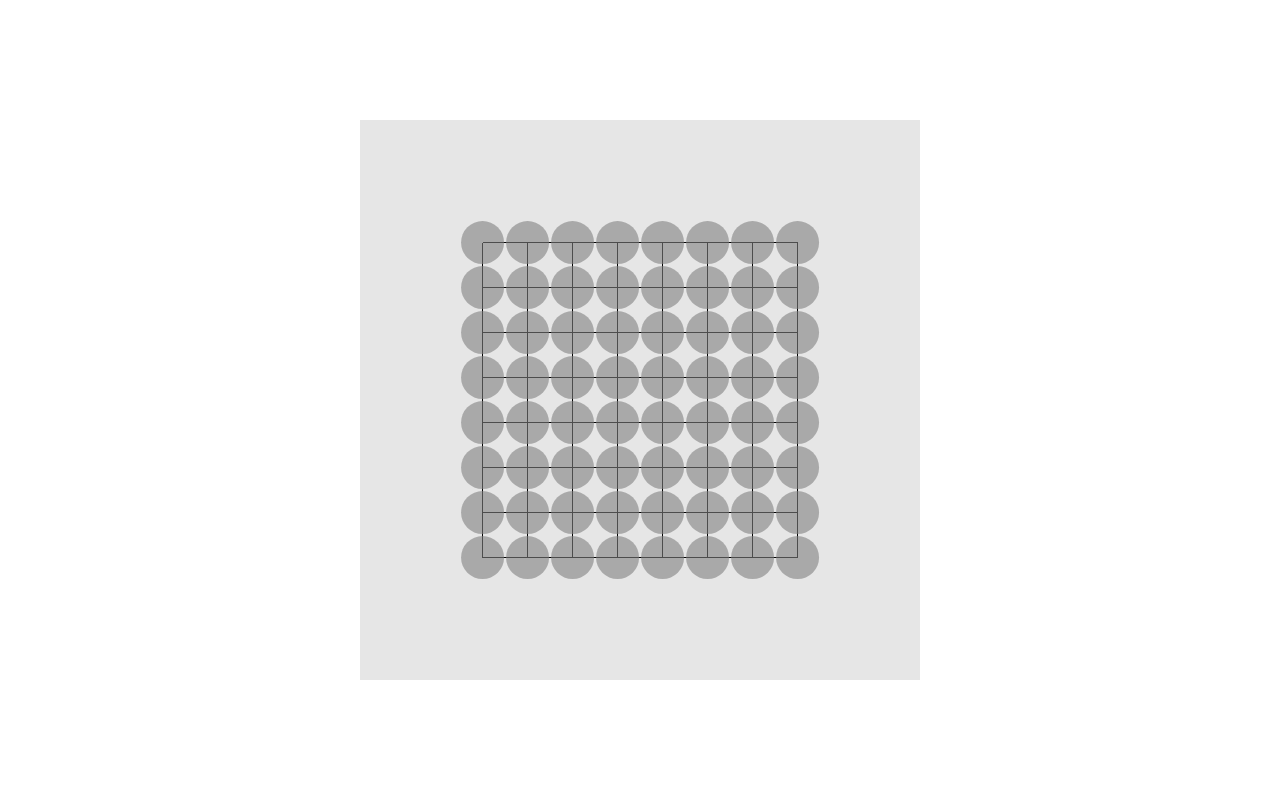
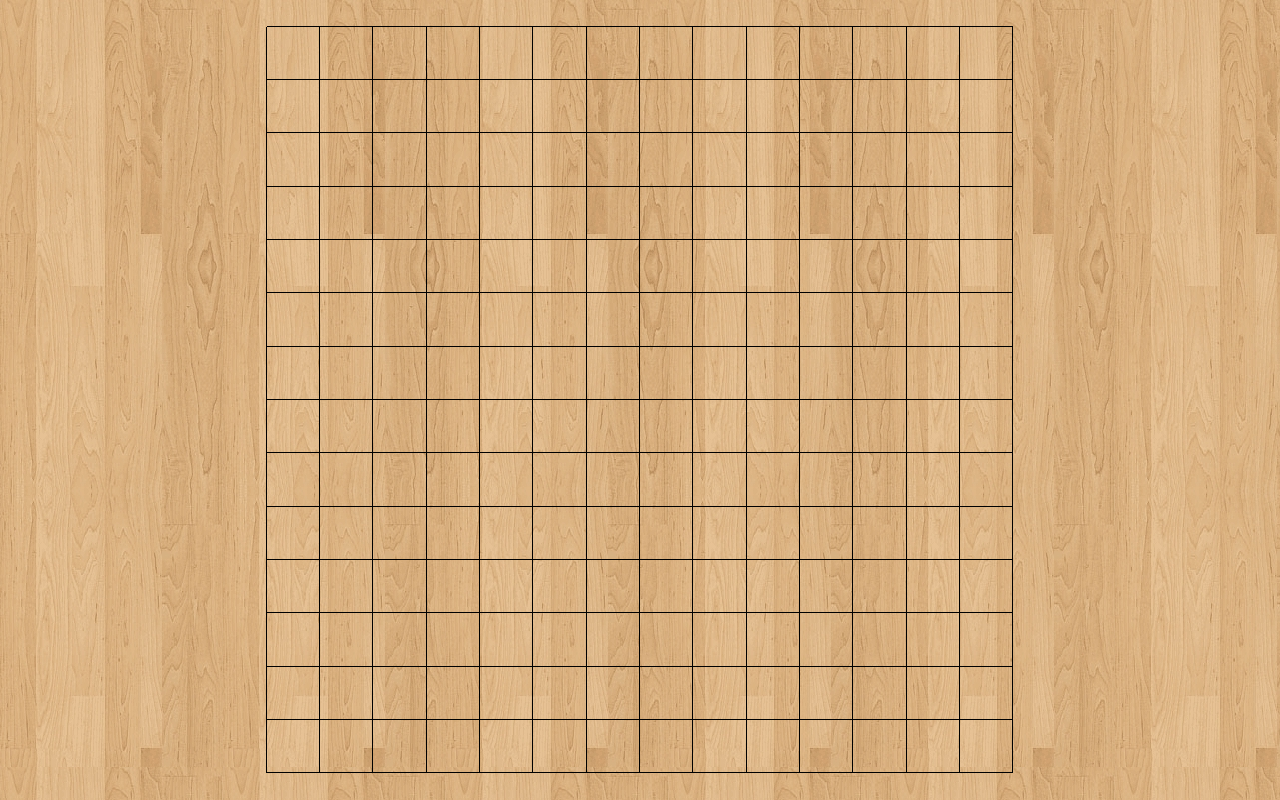
Before and after one commit to Arman92/Gomoku, a React (Create React App) app: page / in a window 1280 px wide. Built offline with nearby package versions, Linux system fonts and the light colour scheme.

Commit message:
Board Game CSS ready to rock

```diff
--- a/src/components/App/styled.ts
+++ b/src/components/App/styled.ts
@@ -1,8 +1,11 @@
 import styled from "styled-components";
+import backgroundImage from "@gobang/assets/imgs/wood-bg.jpg";
 
 export const AppContainer = styled.div`
   height: 100%;
+  width: 100%;
   display: flex;
   justify-content: center;
   align-items: center;
+  background-image: url(${backgroundImage});
 `;
--- a/src/components/Board/index.tsx
+++ b/src/components/Board/index.tsx
@@ -3,15 +3,15 @@ import React, { FC } from "react";
 import { BoardContainer, ButtonContainer, Button } from "./styled";
 
 const BoardComponent: FC = () => {
-  const rows = 8;
-  const columns = 8;
+  const rows = 15;
+  const columns = 15;
 
   const buttons: any[] = [];
 
   for (let i = 0; i < rows * columns; i++) {
     buttons.push(
-      <ButtonContainer>
-        <Button key={`btn-${i}`}/>
+      <ButtonContainer rows={rows} columns={columns} key={`btn-${i}`}>
+        <Button />
       </ButtonContainer>
     );
   }
--- a/src/components/Board/styled.ts
+++ b/src/components/Board/styled.ts
@@ -1,5 +1,4 @@
 import styled from "styled-components";
-import backgroundImage from "@gobang/assets/imgs/14103.jpg";
 
 type BoardProps = {
   rows: number;
@@ -7,17 +6,17 @@ type BoardProps = {
 };
 
 export const BoardContainer = styled.div<BoardProps>`
+  width: 100vw;
+  height: 100vw;
+  max-width: 100vh;
+  max-height: 100vh;
+  object-fit: contain;
   display: grid;
-  grid-template-rows: repeat(${props => props.rows}, 4.5rem);
-  grid-template-columns: repeat(${(props: any) => props.columns}, 4.5rem);
-  /* background-image: url(${backgroundImage}); */
-  background: #e6e6e6;
-  /* grid-gap: 1rem; */
-  padding: 10rem;
-
+  grid-template-rows: repeat(${props => props.rows}, minmax(1rem, 1fr));
+  grid-template-columns: repeat(${props => props.columns}, minmax(1rem, 1fr));
 `;
 
-export const ButtonContainer = styled.div`
+export const ButtonContainer = styled.div<BoardProps>`
   position: relative;
   z-index: 0;
 
@@ -40,7 +39,7 @@ export const ButtonContainer = styled.div`
   }
 
   /* first row of the grid */
-  &:nth-child(-n + 8) {
+  &:nth-child(-n + ${props => props.columns}) {
     &:after {
       height: 50%;
       bottom: 0;
@@ -48,14 +47,14 @@ export const ButtonContainer = styled.div`
   }
 
   /* last column of the grid */
-  &:nth-child(8n) {
+  &:nth-child(${props => props.rows}n) {
     &:before {
       width: 50%;
     }
   }
 
   /* first column of the grid */
-  &:nth-child(8n + 1) {
+  &:nth-child(${props => props.rows}n + 1) {
     &:before {
       width: 50%;
       left: 50%;
@@ -63,7 +62,7 @@ export const ButtonContainer = styled.div`
   }
 
   /* last row of the grid */
-  &:nth-child(n + 57) {
+  &:nth-child(n + ${props => props.rows * (props.columns - 1) + 1}) {
     &:after {
       height: 50%;
       top: 0;
@@ -72,16 +71,31 @@ export const ButtonContainer = styled.div`
 `;
 
 export const Button = styled.button`
-  width: 95%;
-  height: 95%;
-  background: gray;
+  width: 75%;
+  height: 75%;
+  background: transparent;
   opacity: 0.6;
   border: none;
   position: absolute;
-  top: 0;
-  left: 0;
   cursor: pointer;
-  transform: translate(2.5%, 2.5%);
-  border-radius: 95%;
+  transform: translate(15%, 15%);
+  border-radius: 100%;
   z-index: 1;
+
+  &:hover {
+    display: block;
+    background: black;
+    border-radius: 50%;
+    margin: 0;
+    background: radial-gradient(circle at 30% 30%, #8c8c8c, #000);
+  }
+
+  &:active {
+    opacity: 1;
+    display: block;
+    background: black;
+    border-radius: 50%;
+    margin: 0;
+    background: radial-gradient(circle at 30% 30%, #8c8c8c, #000);
+  }
 `;
```
Also changed, not shown: src/assets/imgs/wood-bg.jpg (added), 1 other file (tests, documents, lock files or other folders).
